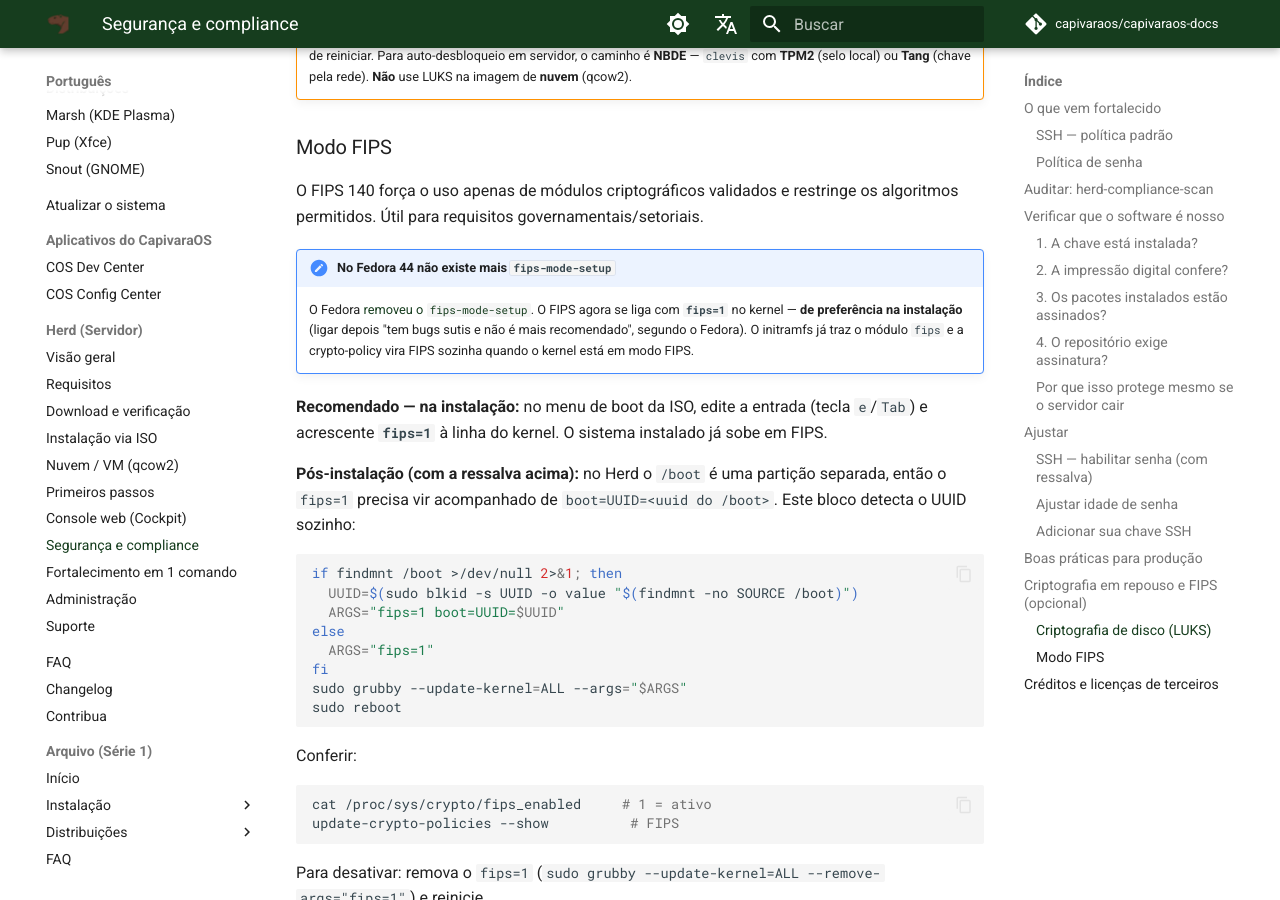
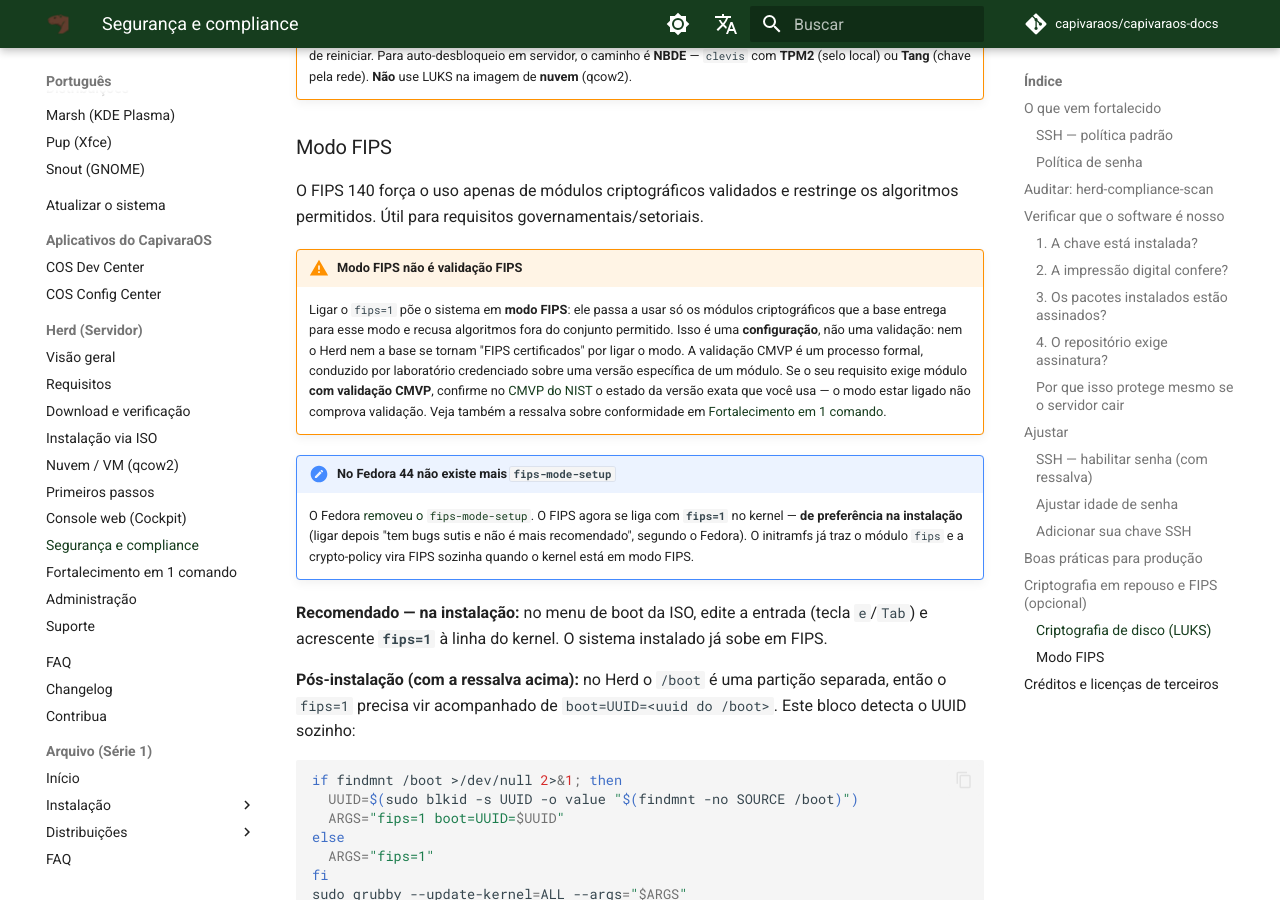
Before and after one commit to capivaraos/capivaraos-docs, an MkDocs documentation site: the page built from docs/pt/herd/seguranca.md, in a window 1280 px wide and 900 px high, scrolled down 5939 px. Built offline with MkDocs 1.6.1 and Material for MkDocs 9.7.7, drawn with Linux system fonts in a browser that asks for light colours; comment, search, counter and statistics services are not loaded.

Commit message:
Seguranca: dizer que modo FIPS nao e validacao CMVP
A pagina abria dizendo que o FIPS 140 exige modulos validados e seguia
para o passo a passo de ligar o fips=1 — de onde se deduz que o sistema
fica validado. O site ja faz essa ressalva no Trust Center; a
documentacao nao fazia. Acrescenta o aviso nos dois idiomas, com
ponteiro para o CMVP do NIST.

```diff
--- a/docs/pt/herd/seguranca.md
+++ b/docs/pt/herd/seguranca.md
@@ -273,6 +273,19 @@
 O FIPS 140 força o uso apenas de módulos criptográficos validados e restringe os
 algoritmos permitidos. Útil para requisitos governamentais/setoriais.
 
+!!! warning "Modo FIPS não é validação FIPS"
+    Ligar o `fips=1` põe o sistema em **modo FIPS**: ele passa a usar só os
+    módulos criptográficos que a base entrega para esse modo e recusa algoritmos
+    fora do conjunto permitido. Isso é uma **configuração**, não uma validação:
+    nem o Herd nem a base se tornam "FIPS certificados" por ligar o modo. A
+    validação CMVP é um processo formal, conduzido por laboratório credenciado
+    sobre uma versão específica de um módulo. Se o seu requisito exige módulo
+    **com validação CMVP**, confirme no
+    [CMVP do NIST](https://csrc.nist.gov/projects/cryptographic-module-validation-program/validated-modules)
+    o estado da versão exata que você usa — o modo estar ligado não comprova
+    validação. Veja também a ressalva sobre conformidade em
+    [Fortalecimento em 1 comando](fortalecimento.md).
+
 !!! note "No Fedora 44 não existe mais `fips-mode-setup`"
     O Fedora [removeu o `fips-mode-setup`](https://fedoraproject.org/wiki/Changes/RemoveFipsModeSetup).
     O FIPS agora se liga com **`fips=1`** no kernel — **de preferência na
```
Also changed, not shown: docs/en/herd/security.md (+12 -0 lines).
